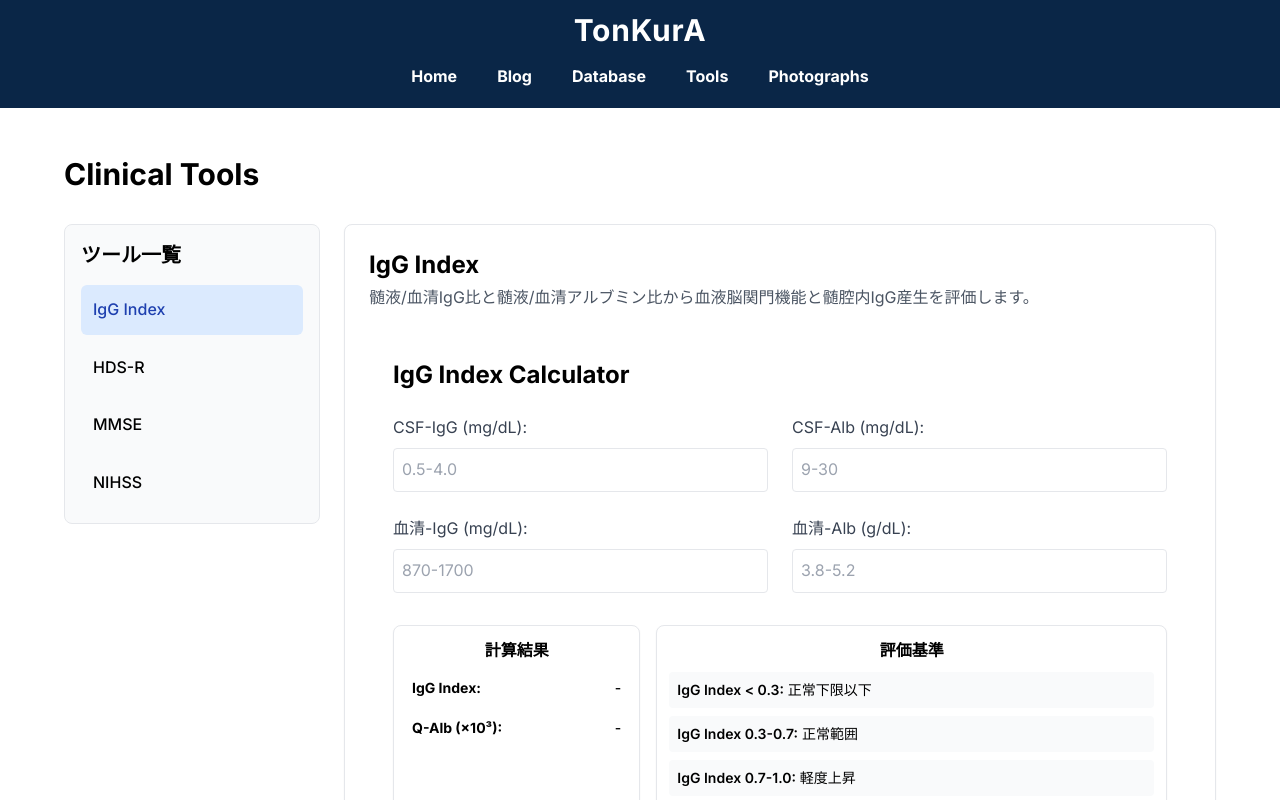
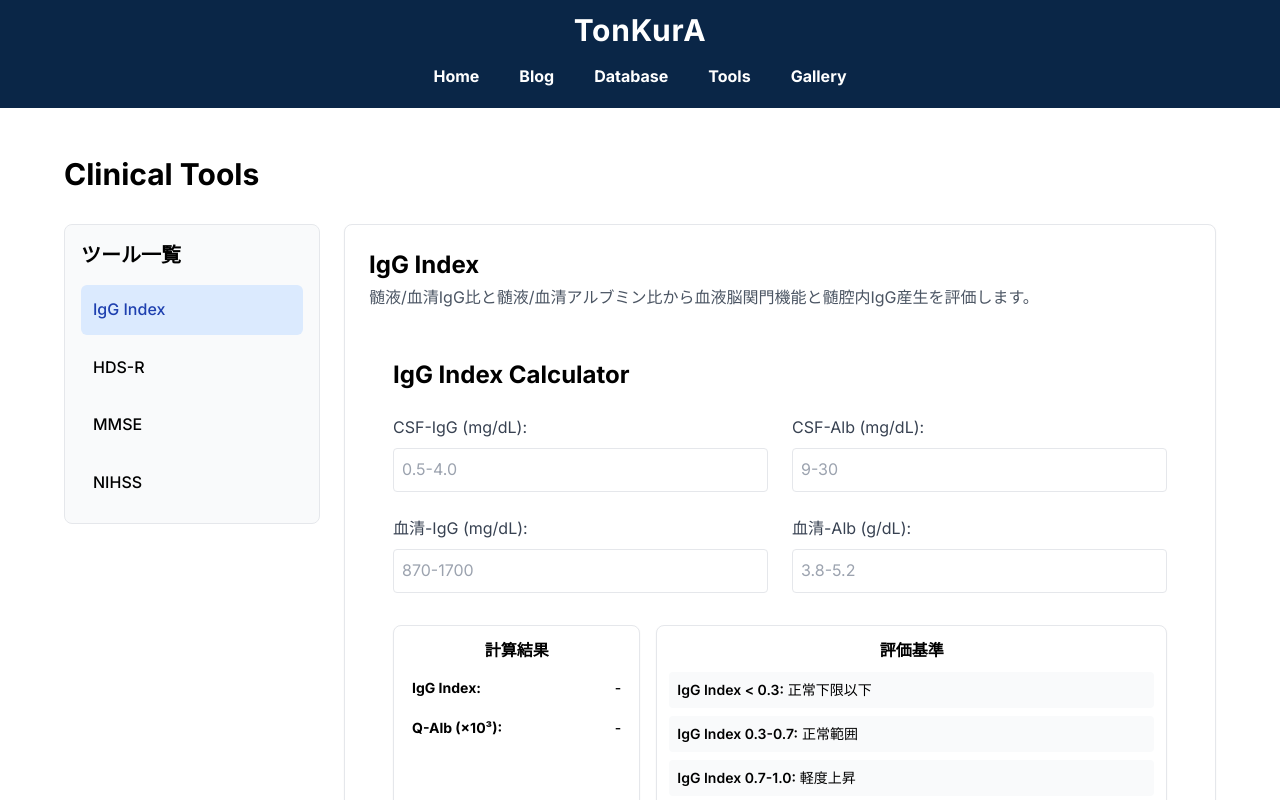
Before and after one commit to tontonkurakura/tonkura-blog, a Next.js app: page /tools in a window 1280 px wide. Shown: the top 800 px of the page. Built offline with nearby package versions, Linux system fonts and the light colour scheme.

Commit message:
photographs to gallery

```diff
--- a/app/components/Navigation.tsx
+++ b/app/components/Navigation.tsx
@@ -229,17 +229,17 @@ export default function Navigation() {
                 </li>
                 <li className="w-full md:w-auto text-center" role="none">
                   <Link
-                    href="/photographs"
+                    href="/gallery"
                     className="block px-3 py-1 rounded-lg transition-all duration-300 hover:bg-gradient-to-r from-pink-800/80 to-orange-800/80 hover:shadow-inner text-sm md:text-base font-bold"
                     onClick={() => setIsMenuOpen(false)}
                     role="menuitem"
                     tabIndex={0}
                     onKeyDown={handleKeyDown}
                     aria-current={
-                      pathname.startsWith("/photographs") ? "page" : undefined
+                      pathname.startsWith("/gallery") ? "page" : undefined
                     }
                   >
-                    Photographs
+                    Gallery
                   </Link>
                 </li>
                 {showRecipes && (
--- a/app/photographs/PhotoGallery.tsx
+++ b/app/gallery/PhotoGallery.tsx
@@ -293,10 +293,10 @@ export default function PhotoGallery({
             </span>
           </div>
           <div className="absolute inset-0 flex flex-col items-center justify-center translate-y-16">
-            <h1 className="text-white text-8xl font-bold tracking-wider opacity-0 animate-fadeIn [animation-fill-mode:forwards] [animation-delay:500ms] drop-shadow-lg">
+            <h1 className="text-white text-9xl font-bold tracking-wider opacity-0 animate-fadeIn [animation-fill-mode:forwards] [animation-delay:500ms] drop-shadow-lg">
               Ephemera
             </h1>
-            <p className="text-white/90 text-2xl tracking-widest mt-8 opacity-0 animate-fadeIn [animation-fill-mode:forwards] [animation-delay:1000ms] drop-shadow-md font-light">
+            <p className="text-white/90 text-3xl tracking-widest mt-16 opacity-0 animate-fadeIn [animation-fill-mode:forwards] [animation-delay:1000ms] drop-shadow-md font-light">
               - Fragments of Consciousness -
             </p>
             <div className="opacity-0 animate-fadeIn [animation-fill-mode:forwards] [animation-delay:1500ms] mt-28">
--- a/app/photographs/layout.tsx
+++ b/app/gallery/layout.tsx
@@ -1,6 +1,6 @@
 "use client";
 
-export default function PhotographsLayout({
+export default function GalleryLayout({
   children,
 }: {
   children: React.ReactNode;
--- a/app/photographs/page.tsx
+++ b/app/gallery/page.tsx
@@ -4,7 +4,7 @@ import PhotoGallery from "./PhotoGallery";
 // ヒーロー写真のファイル名を指定
 const HERO_PHOTO_FILENAME = "DSC02359-Enhanced-NR-Pano-Edit.jpg"; // オーストラリアのパノラマ写真
 
-export default async function PhotographsPage() {
+export default async function GalleryPage() {
   const photos = await getPhotos();
 
   // ヒーロー写真を検索
--- a/app/recipes/RecipeClient.tsx
+++ b/app/recipes/RecipeClient.tsx
@@ -7,7 +7,7 @@ export default function RecipeClient() {
   const router = useRouter();
 
   useEffect(() => {
-    // 認証されていない場合はホームページにリダイレクト
+      // 認証されていない場合はホームページにリダイレクト
     router.push("/");
   }, [router]);
 
```
Also changed, not shown: content/neurology/Neuroanatomy/神経病理/異常構造物/MSAの橋核封入体.md (+1 -1 lines), app/gallery/PhotoModal.tsx (renamed from app/photographs/PhotoModal.tsx), 1 other file (tests, documents, lock files or other folders).
